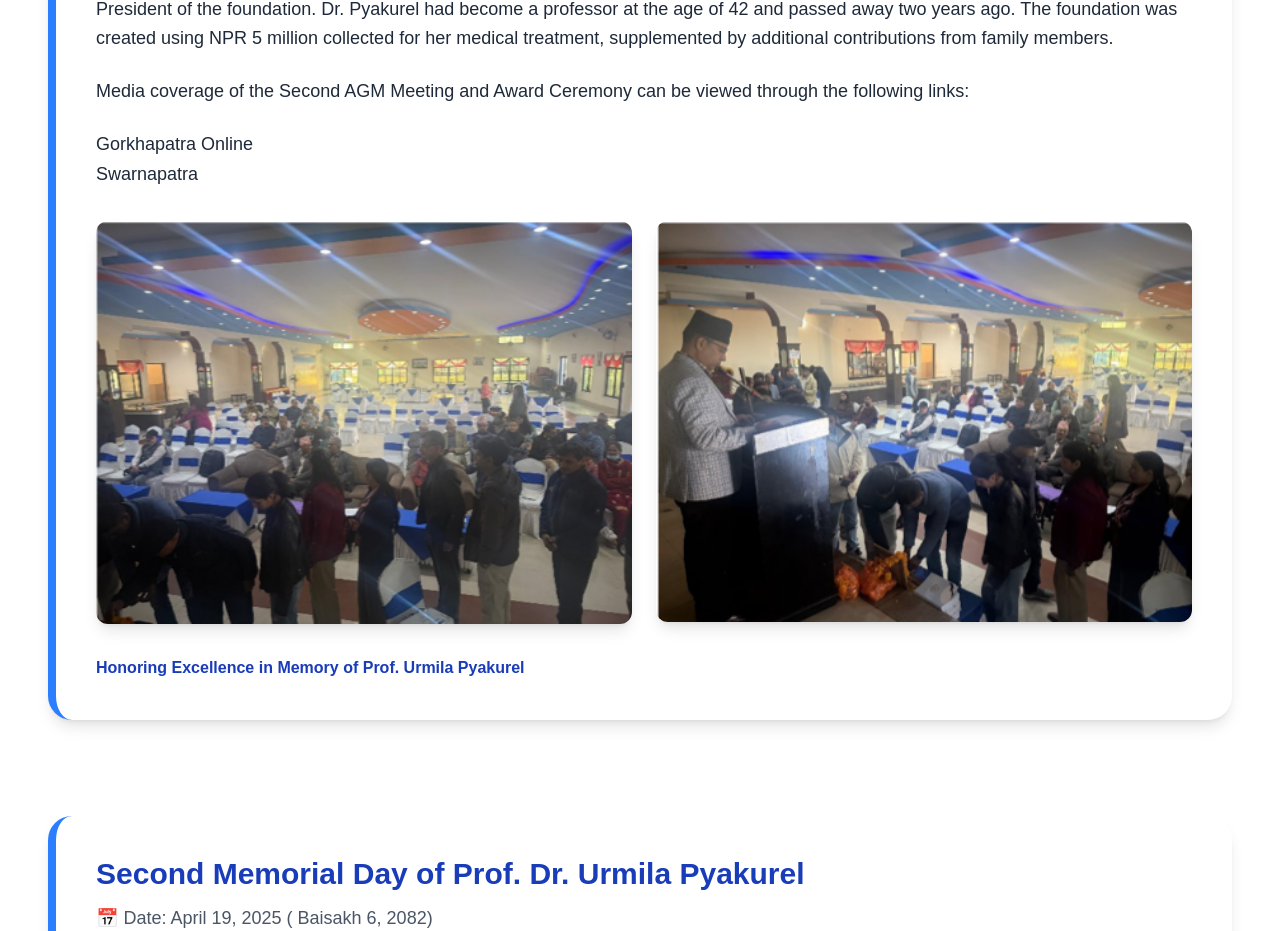
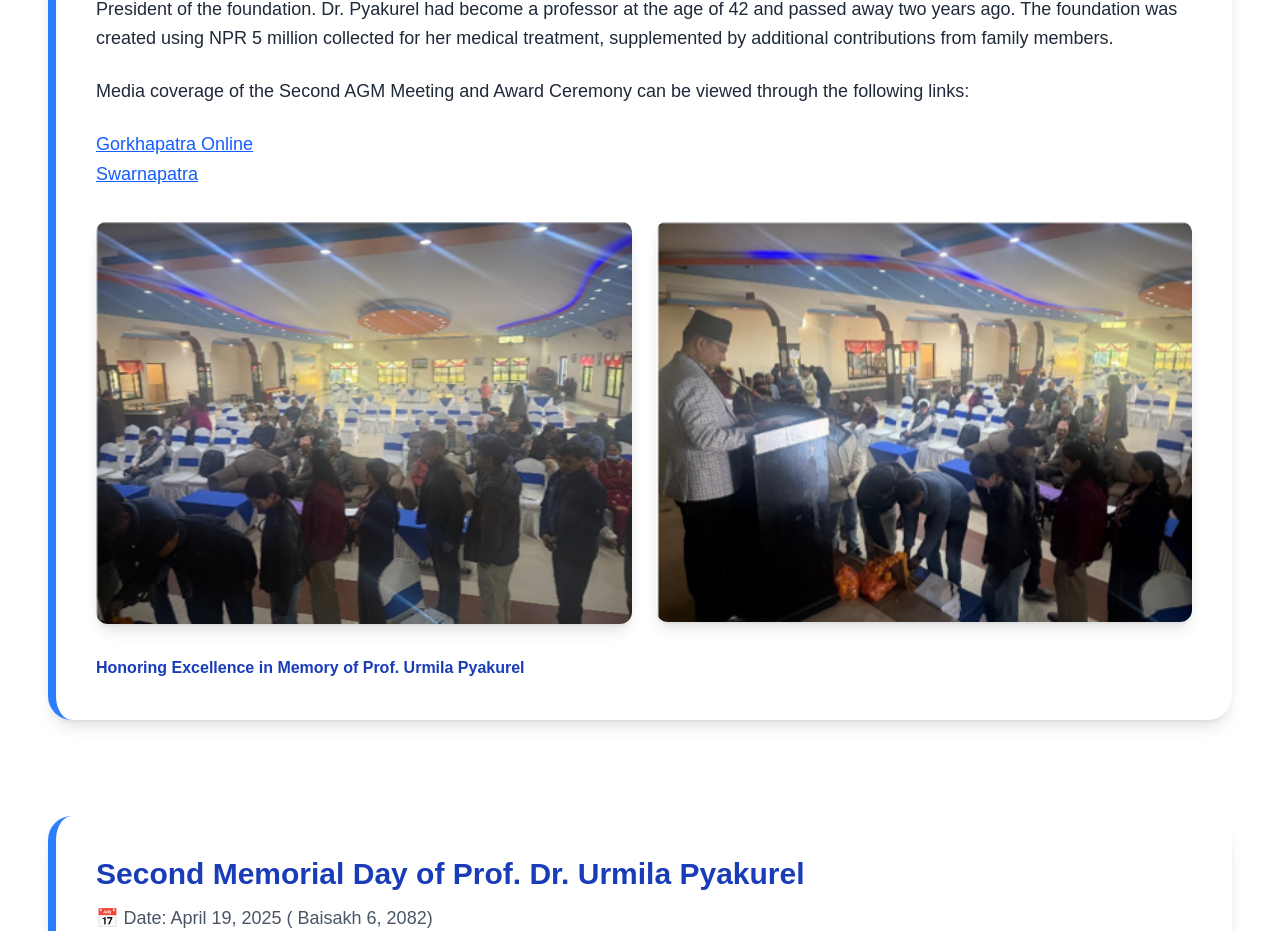
Before and after one commit to upma2080/upma2080.github.io, a Next.js app: page /activities in a window 1280 px wide. Shown: the part 1111-2042 px from the top of the page. Built offline with nearby package versions, Linux system fonts and the light colour scheme.

Commit message:
Enhance media links with styling classes
Added class names for styling to media coverage links.

```diff
--- a/src/app/activities/page.tsx
+++ b/src/app/activities/page.tsx
@@ -54,8 +54,8 @@ export default function Activities() {
           </p>
           <p>Media coverage of the Second AGM Meeting and Award Ceremony can be viewed through the following links:</p>
             <ul>
-                <li><a href="https://gorkhapatraonline.com/news/179786" target="_blank">Gorkhapatra Online</a></li>
-                <li><a href="https://www.swarnapatra.com/samacharpatra/5923/" target="_blank">Swarnapatra</a></li>
+                <li><a href="https://gorkhapatraonline.com/news/179786" target="_blank"className="text-blue-600 underline">Gorkhapatra Online</a></li>
+                <li><a href="https://www.swarnapatra.com/samacharpatra/5923/" target="_blank"className="text-blue-600 underline">Swarnapatra</a></li>
             </ul>
         </div>
         <div className="grid grid-cols-1 md:grid-cols-2 gap-6">
```
